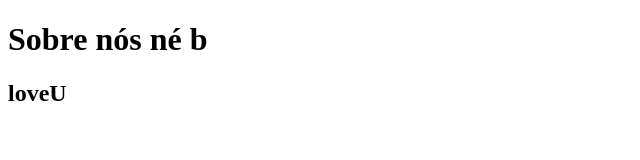
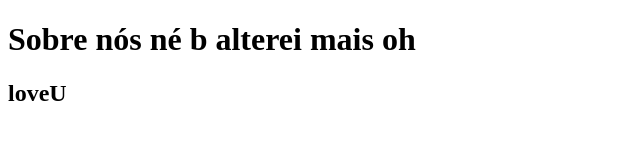
Before and after one commit to Mateusinbessa/learninggithub, a plain HTML site: page sobre.html in a window 1280 px wide. Shown: the whole page, without its empty margins (0-640 px from the left). Drawn offline with Linux system fonts and the light colour scheme.

Commit message:
testando

```diff
--- a/sobre.html
+++ b/sobre.html
@@ -6,7 +6,7 @@
     <title>Sobre</title>
 </head>
 <body>
-    <h1>Sobre nós né b</h1>
+    <h1>Sobre nós né b alterei mais oh</h1>
     <h2>loveU</h2>
 </body>
 </html>
```
